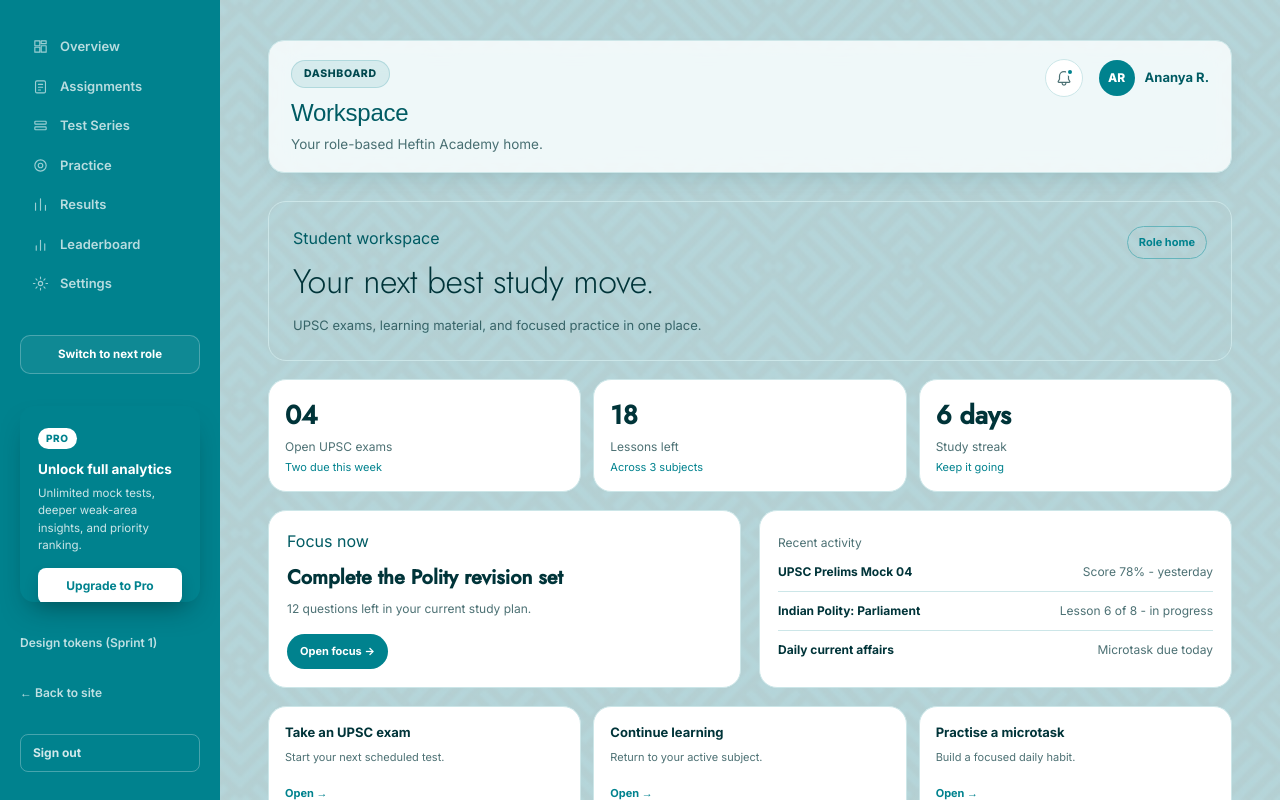
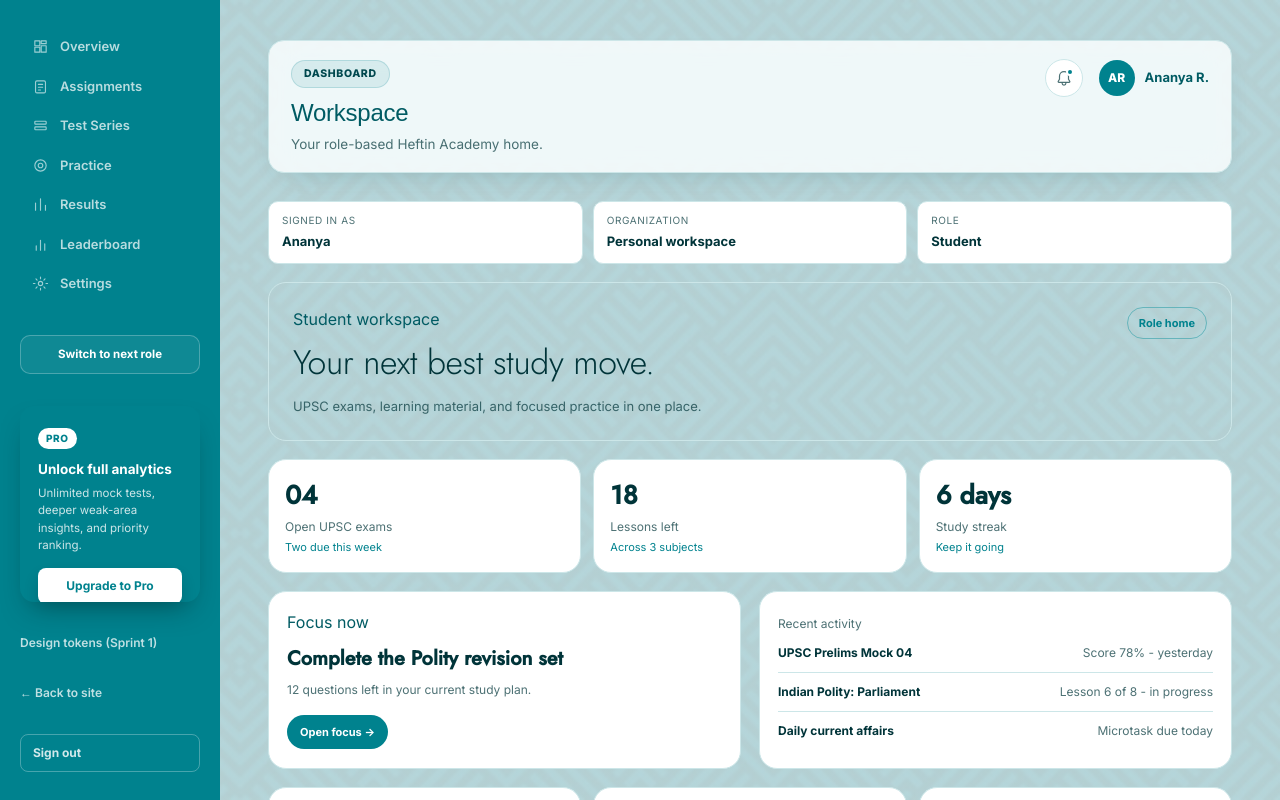
Before and after one commit to nehal1222/HeftinFront-end, a React (Vite) app in the folder dashboard.app/: page / in a window 1280 px wide. Built offline with nearby package versions, Linux system fonts and the light colour scheme.

Commit message:
Show identity context on every role landing

```diff
--- a/dashboard.app/src/components/RoleLandingPage.jsx
+++ b/dashboard.app/src/components/RoleLandingPage.jsx
@@ -48,9 +48,19 @@ const LANDINGS = {
 
 export default function RoleLandingPage({ role, onNavigate }) {
   const landing = LANDINGS[role] || LANDINGS.student
+  const personName = (() => {
+    try {
+      return localStorage.getItem('heftinName') || 'Ananya'
+    } catch (e) {
+      return 'Ananya'
+    }
+  })()
+  const organization = role === 'super_admin' ? 'Heftin platform' : role === 'student' || role === 'individual' ? 'Personal workspace' : 'Heftin UPSC Institute'
+  const roleLabel = role === 'org_admin' ? 'Organization Admin' : role === 'super_admin' ? 'Heftin Super Admin' : role === 'faculty' ? 'Faculty' : role === 'individual' ? 'Individual learner' : 'Student'
 
   return (
     <section className="role-landing-page">
+      <div className="role-landing-identity"><div><span>Signed in as</span><strong>{personName}</strong></div><div><span>Organization</span><strong>{organization}</strong></div><div><span>Role</span><strong>{roleLabel}</strong></div></div>
       <div className="role-landing-hero">
         <div><span className="dash-section-label">{landing.eyebrow}</span><h2>{landing.title}</h2><p>{landing.subtitle}</p></div>
         <span className="role-landing-badge">Role home</span>
--- a/dashboard.app/src/styles/dashboard.css
+++ b/dashboard.app/src/styles/dashboard.css
@@ -149,6 +149,40 @@
     display: flex;
     flex-direction: column;
     gap: 18px;
+}
+
+.role-landing-identity {
+    display: grid;
+    grid-template-columns: repeat(3, minmax(0, 1fr));
+    gap: 10px;
+}
+
+.role-landing-identity > div {
+    border: 1px solid var(--line);
+    border-radius: 10px;
+    background: var(--card-bg);
+    padding: 11px 13px;
+}
+
+.role-landing-identity span,
+.role-landing-identity strong {
+    display: block;
+}
+
+.role-landing-identity span {
+    color: var(--ink-soft);
+    font-size: 10px;
+    text-transform: uppercase;
+    letter-spacing: 0.06em;
+}
+
+.role-landing-identity strong {
+    margin-top: 4px;
+    overflow: hidden;
+    color: var(--ink);
+    font-size: 13px;
+    text-overflow: ellipsis;
+    white-space: nowrap;
 }
 
 .subscription-services-page {
@@ -460,6 +494,7 @@
 }
 
 @media (max-width: 760px) {
+    .role-landing-identity,
     .role-landing-hero,
     .role-landing-grid,
     .role-landing-stats,
```
Also changed, not shown: 1 other file (tests, documents, lock files or other folders).
